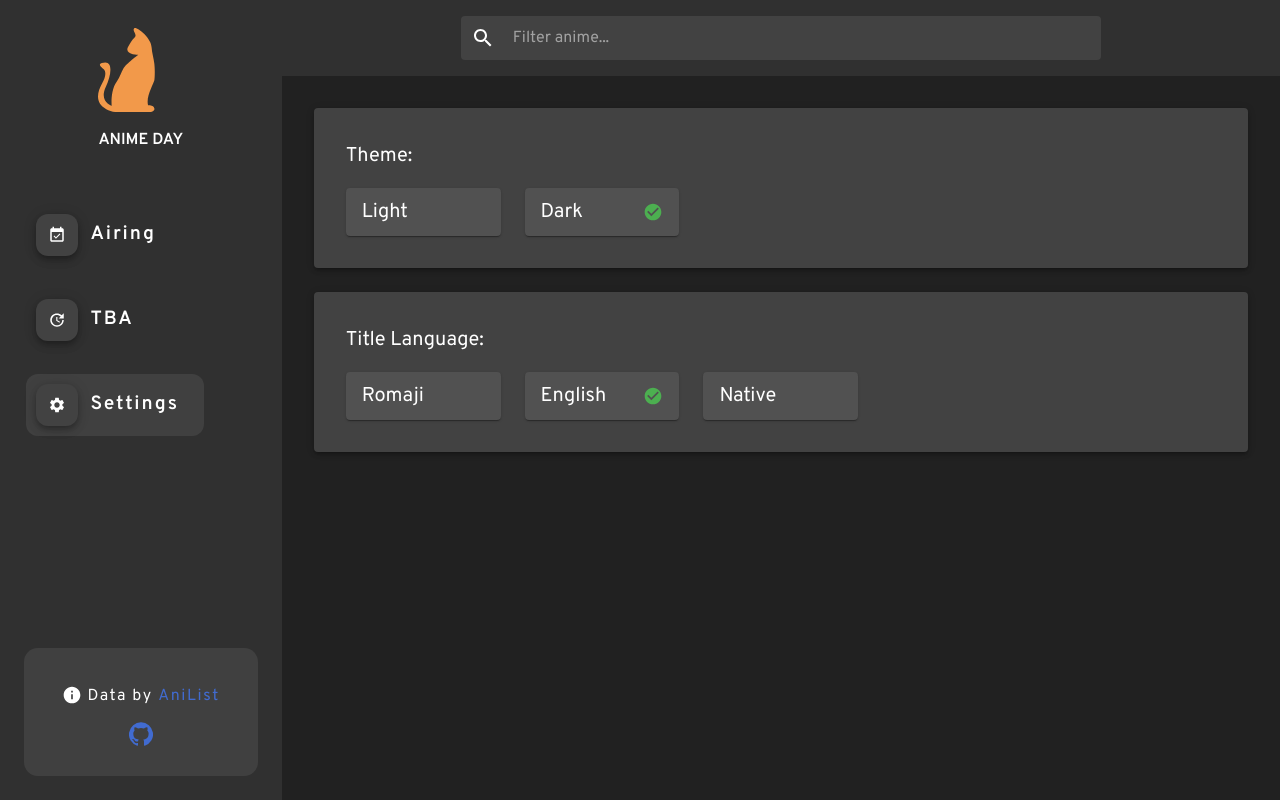
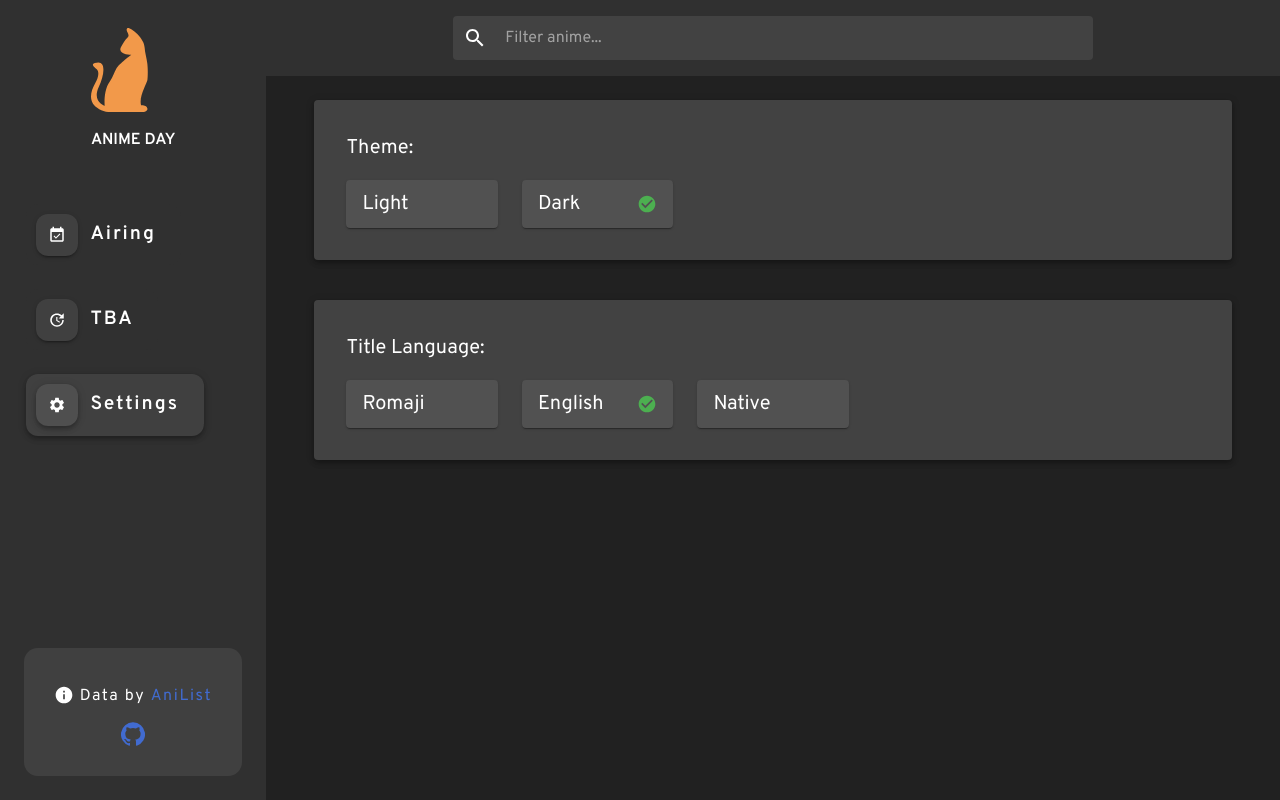
Before and after one commit to gnehcwu/aniday-web, a React (Create React App) app: page / in a window 1280 px wide. Both pictures are taken after a click on the element "Settings". Built offline with nearby package versions, Linux system fonts and the light colour scheme.

Commit message:
Subtle style refinement for Nav  🎭

```diff
--- a/src/App.js
+++ b/src/App.js
@@ -71,6 +71,7 @@ const useStyles = makeStyles(theme => ({
     gridRow: '2/3',
     paddingTop: theme.spacing(2),
     paddingBottom: theme.spacing(2),
+    padding: theme.spacing(2, 5),
   },
 }));
 
--- a/src/components/AnimeList.js
+++ b/src/components/AnimeList.js
@@ -11,8 +11,8 @@ import { useGlobal } from '../states/useStore';
 const useStyles = makeStyles(theme => ({
   root: {
     display: 'grid',
-    gridTemplateColumns: 'repeat(auto-fill, minmax(min(400px, 100%), 1fr))',
-    padding: theme.spacing(1, 3),
+    gridTemplateColumns: 'repeat(auto-fill, minmax(min(375px, 100%), 1fr))',
+    padding: theme.spacing(1),
     rowGap: `${theme.spacing(5)}px`,
     columnGap: `${theme.spacing(4)}px`,
   },
@@ -144,7 +144,7 @@ const AnimeList = () => {
   return (
     <Box className={styles.root}>
       {fitlered.map((anime, index) => (
-        <Paper key={index} className={styles.card} elevation={3}>
+        <Paper key={index} className={styles.card} elevation={5}>
           <Box className={styles.header}>
             <CardMedia className={styles.cover} image={cover} />
             <Box className={styles.overlay}>
--- a/src/components/Nav.js
+++ b/src/components/Nav.js
@@ -24,7 +24,7 @@ const useStyles = makeStyles(theme => ({
     gridTemplateRows: 'repeat(5, max-content)',
     rowGap: `${theme.spacing(3)}px`,
     paddingLeft: theme.spacing(3.25),
-    paddingRight: theme.spacing(9.75),
+    paddingRight: theme.spacing(7.85),
   },
 
   navItem: {
@@ -38,6 +38,7 @@ const useStyles = makeStyles(theme => ({
     transition: 'background cubic-bezier(0.3, 0.55, 0.1, 1) 0.2s',
     outline: 'none',
     cursor: 'pointer',
+    background: theme.palette.background.default,
 
     '&:hover': {
       background: theme.palette.action.hover,
@@ -56,6 +57,8 @@ const useStyles = makeStyles(theme => ({
 
     display: 'grid',
     placeContent: 'center',
+
+    background: `${theme.palette.type === 'dark' ? theme.palette.action.hover : theme.palette.grey[100]}`,
   },
 
   navLabel: {
@@ -139,23 +142,26 @@ const Nav = () => {
     dispatch({ type: STORE_ACTIONS.UPDATE_SECTION, payload: { section: navItem } });
   };
 
+  const checkSelected = value => selected === value;
+
   return (
     <Box className={styles.root}>
       <Box className={styles.navHolder}>
         {navItems.map(({ icon: NavIcon, label, value }) => (
-          <Box
+          <Paper
             key={label}
-            className={clsx(styles.navItem, selected === value && styles.selected)}
+            className={clsx(styles.navItem, checkSelected(value) && styles.selected)}
             tabIndex="0"
             onClick={() => switchNavItem(value)}
+            elevation={checkSelected(value) ? 4 : 0}
           >
-            <Paper className={styles.iconHolder} elevation={5}>
+            <Paper className={styles.iconHolder} elevation={checkSelected(value) ? 4 : 2}>
               <NavIcon className={styles.navIcon} />
             </Paper>
             <Typography variant="subtitle1" color="textPrimary" className={styles.navLabel}>
               {label}
             </Typography>
-          </Box>
+          </Paper>
         ))}
       </Box>
       <Paper className={styles.footer} elevation={0}>
--- a/src/components/Settings.js
+++ b/src/components/Settings.js
@@ -9,8 +9,8 @@ const useStyles = makeStyles(theme => ({
   container: {
     display: 'grid',
     gridTemplateRows: 'max-content max-content',
-    rowGap: `${theme.spacing(3)}px`,
-    padding: theme.spacing(2, 4),
+    rowGap: `${theme.spacing(5)}px`,
+    padding: theme.spacing(1),
   },
   settingItem: {
     display: 'grid',
@@ -66,7 +66,7 @@ const Settings = () => {
 
   return (
     <Box className={styles.container}>
-      <Paper elevation={3} className={styles.settingItem}>
+      <Paper elevation={4} className={styles.settingItem}>
         <Typography variant="h6" className={styles.settingLabel}>
           Theme:
         </Typography>
@@ -87,7 +87,7 @@ const Settings = () => {
           ))}
         </Box>
       </Paper>
-      <Paper elevation={3} className={styles.settingItem}>
+      <Paper elevation={4} className={styles.settingItem}>
         <Typography variant="h6" className={styles.settingLabel}>
           Title Language:
         </Typography>
```
